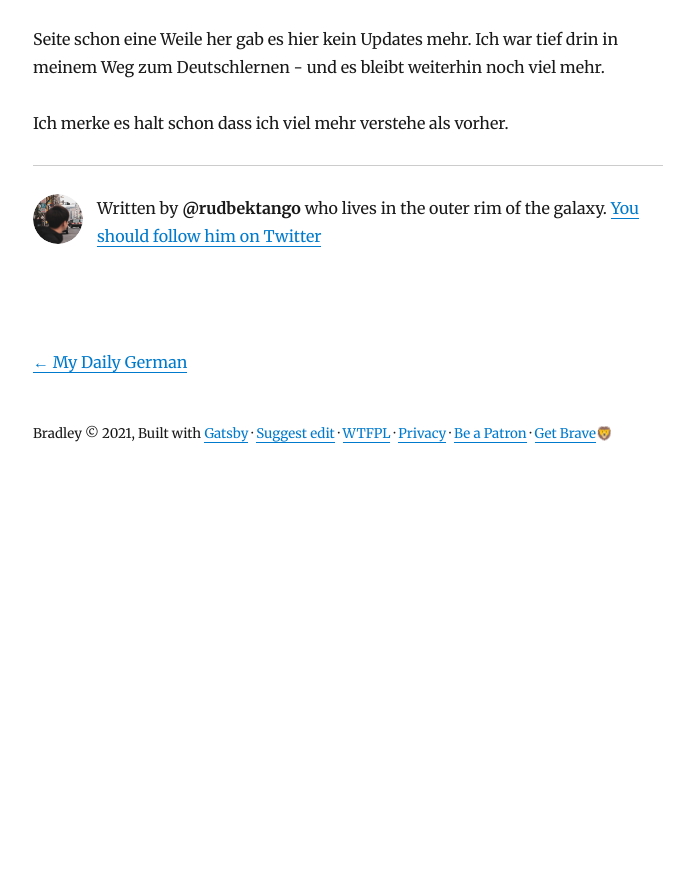
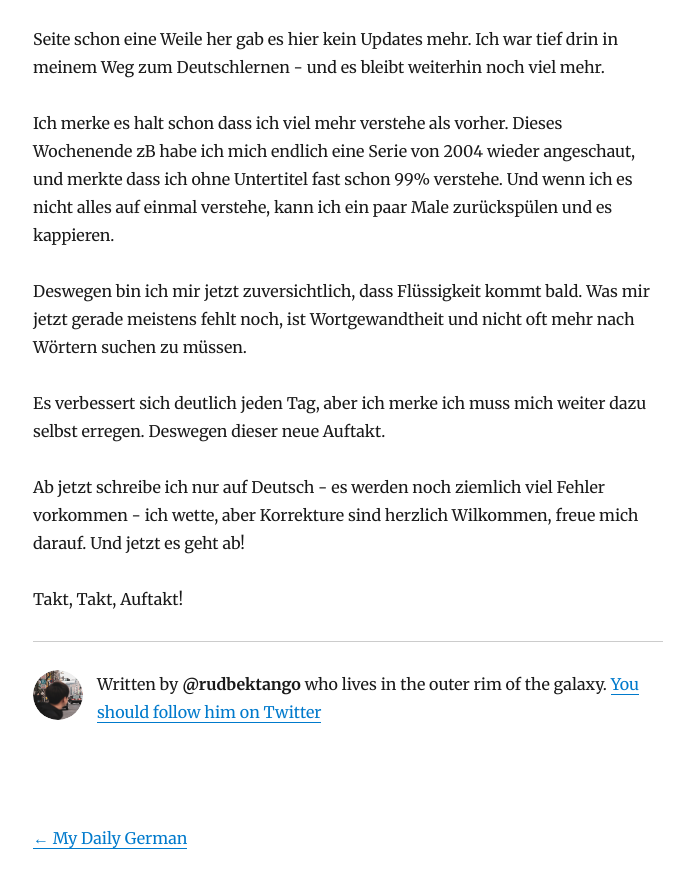
Before and after one commit to bradleyrudbek/thorrudbek.de, a Gatsby site: page /auftakt/ in a window 1280 px wide. Shown: the part 484-1372 px from the top of the page, without its empty margins (292-986 px from the left). Before the commit the page ends 972 px from the top, so only its background shows below. Built offline with nearby package versions, Linux system fonts and the light colour scheme; Gatsby itself is replaced by a stand-in of ours; some packages are replaced by stand-ins of ours.

Commit message:
neuer Auftakt

```diff
--- a/content/blog/auftakt/index.md
+++ b/content/blog/auftakt/index.md
@@ -3,10 +3,27 @@ title: neuer Auftakt
 date: "2021-10-17T11:29:03.284Z"
 ---
 
-![Rudbek's Logo](../../assets/rudbek-embossed.png)
+![Rudbek's Logo - jetzt eingedeutsch](../../assets/rudbek-embossed-de.png)
 
 Seite schon eine Weile her gab es hier kein Updates mehr. Ich war tief
 drin in meinem Weg zum Deutschlernen - und es bleibt weiterhin noch viel
 mehr.
 
-Ich merke es halt schon dass ich viel mehr verstehe als vorher.
+Ich merke es halt schon dass ich viel mehr verstehe als vorher. Dieses
+Wochenende zB habe ich mich endlich eine Serie von 2004 wieder angeschaut,
+und merkte dass ich ohne Untertitel fast schon 99% verstehe. Und wenn ich
+es nicht alles auf einmal verstehe, kann ich ein paar Male zurückspülen
+und es kappieren.
+
+Deswegen bin ich mir jetzt zuversichtlich, dass Flüssigkeit kommt bald. Was
+mir jetzt gerade meistens fehlt noch, ist Wortgewandtheit und nicht oft mehr
+nach Wörtern suchen zu müssen.
+
+Es verbessert sich deutlich jeden Tag, aber ich merke ich muss mich weiter
+dazu selbst erregen. Deswegen dieser neue Auftakt.
+
+Ab jetzt schreibe ich nur auf Deutsch - es werden noch ziemlich viel Fehler
+vorkommen - ich wette, aber Korrekture sind herzlich Wilkommen, freue mich darauf.
+Und jetzt es geht ab!
+
+Takt, Takt, Auftakt!
```
Also changed, not shown: content/assets/rudbek-embossed-de.png (added).
